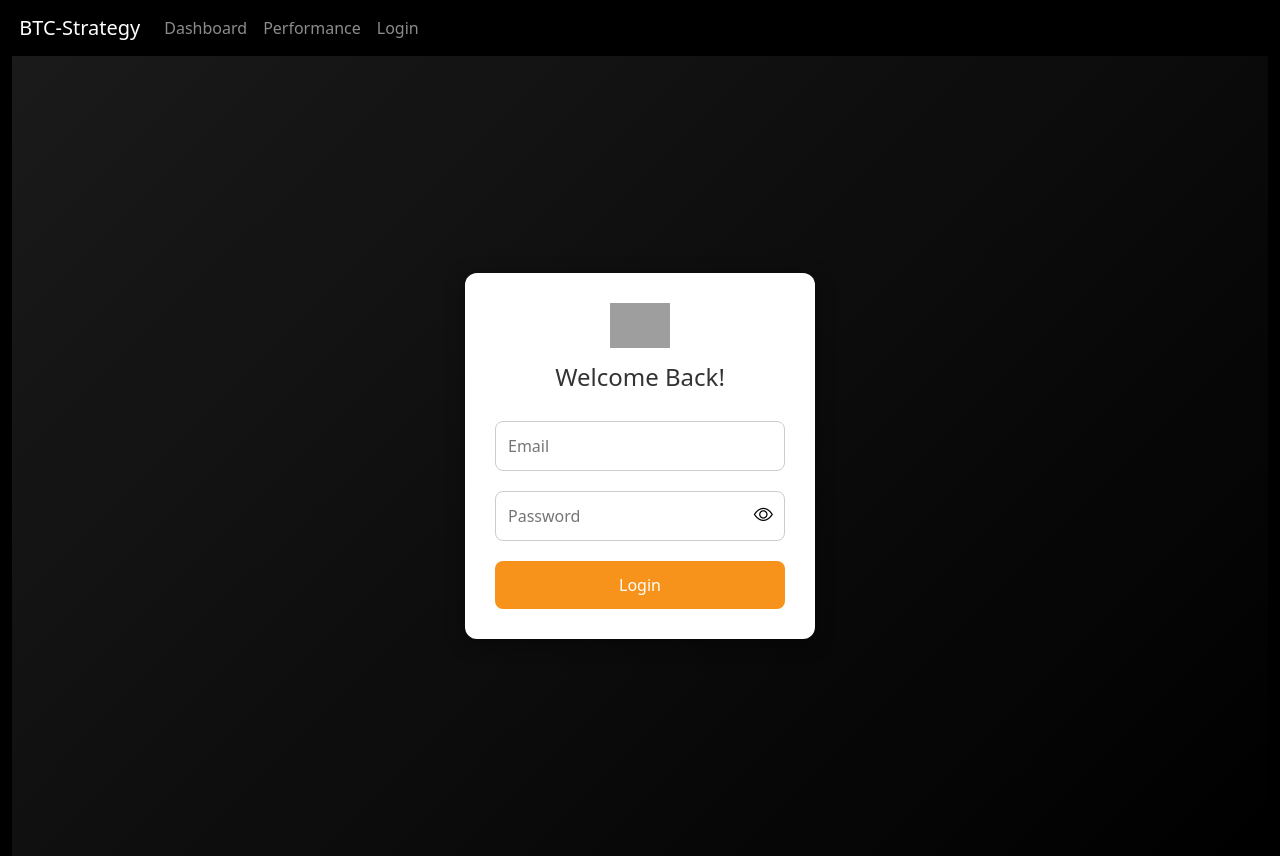
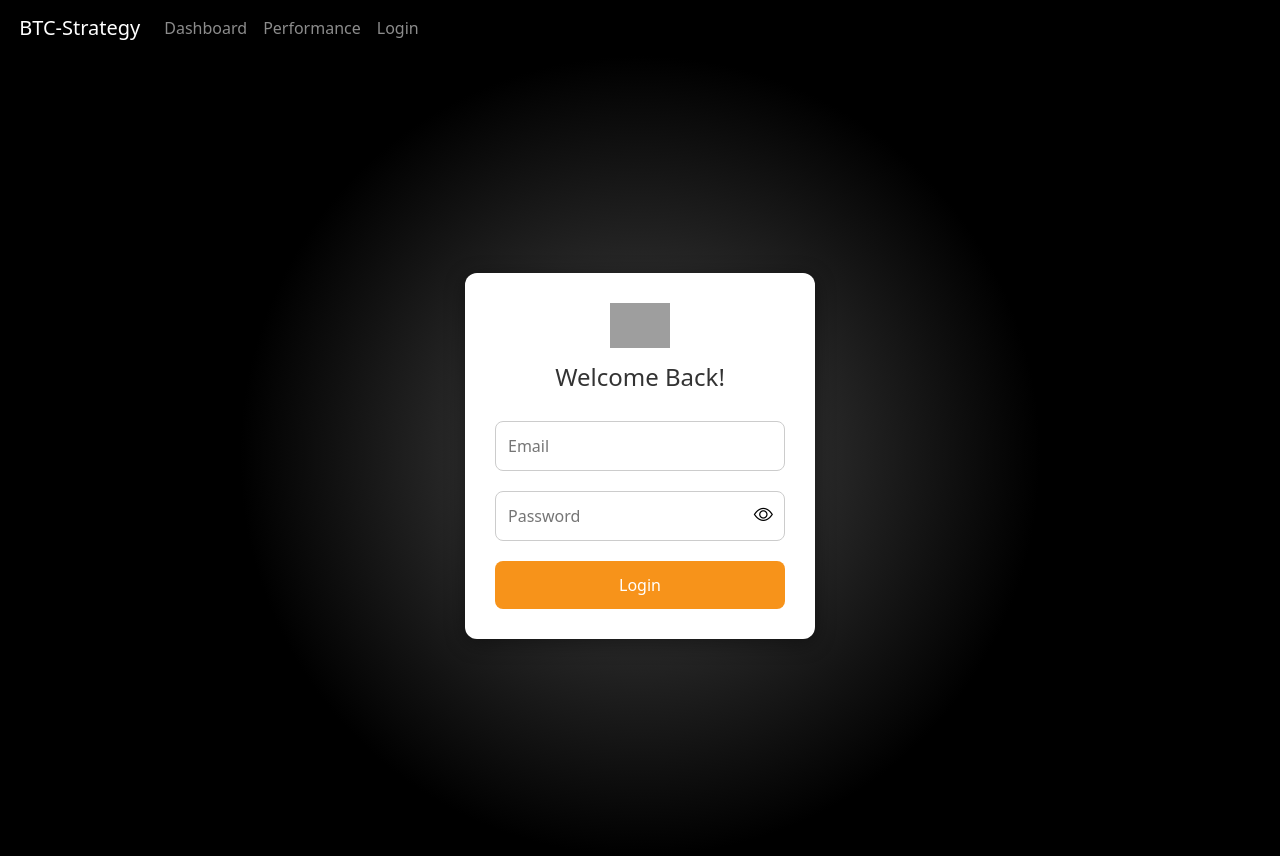
Before and after one commit to juanupla/BTCUSDT_bot_front, a React (Create React App) app: page /login in a window 1280 px wide. Built offline with nearby package versions, Linux system fonts and the light colour scheme; grey boxes are pictures that could not be loaded.

Commit message:
background-Login

```diff
--- a/src/pages/Login.css
+++ b/src/pages/Login.css
@@ -4,7 +4,7 @@
     justify-content: center;
     align-items: center;
     height: 100vh;
-    background: linear-gradient(135deg, #1a1a1a, #000000);
+    background: radial-gradient(circle closest-side, #494949, #000000);
     color: #ffffff;
   }
 
```
